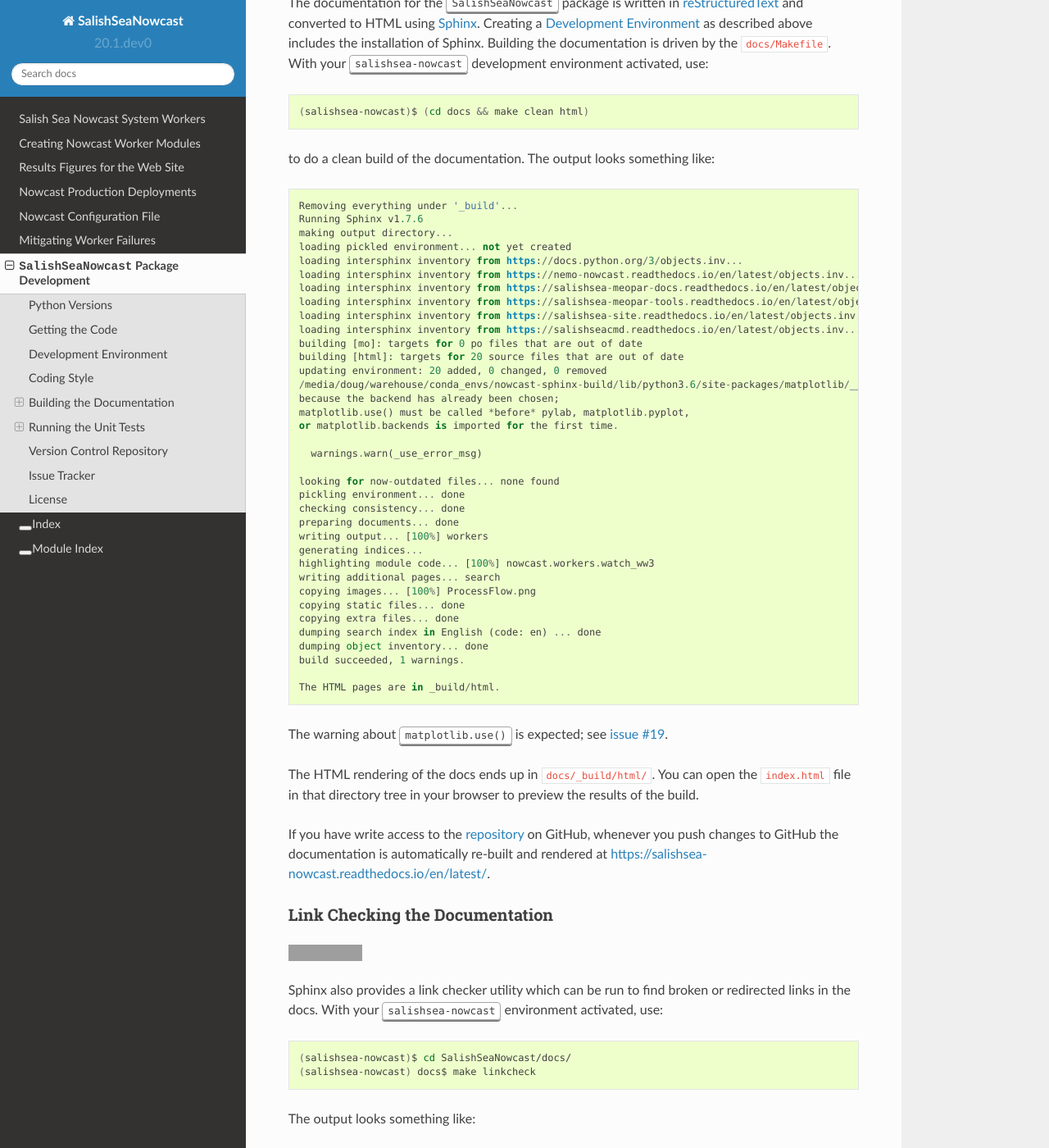
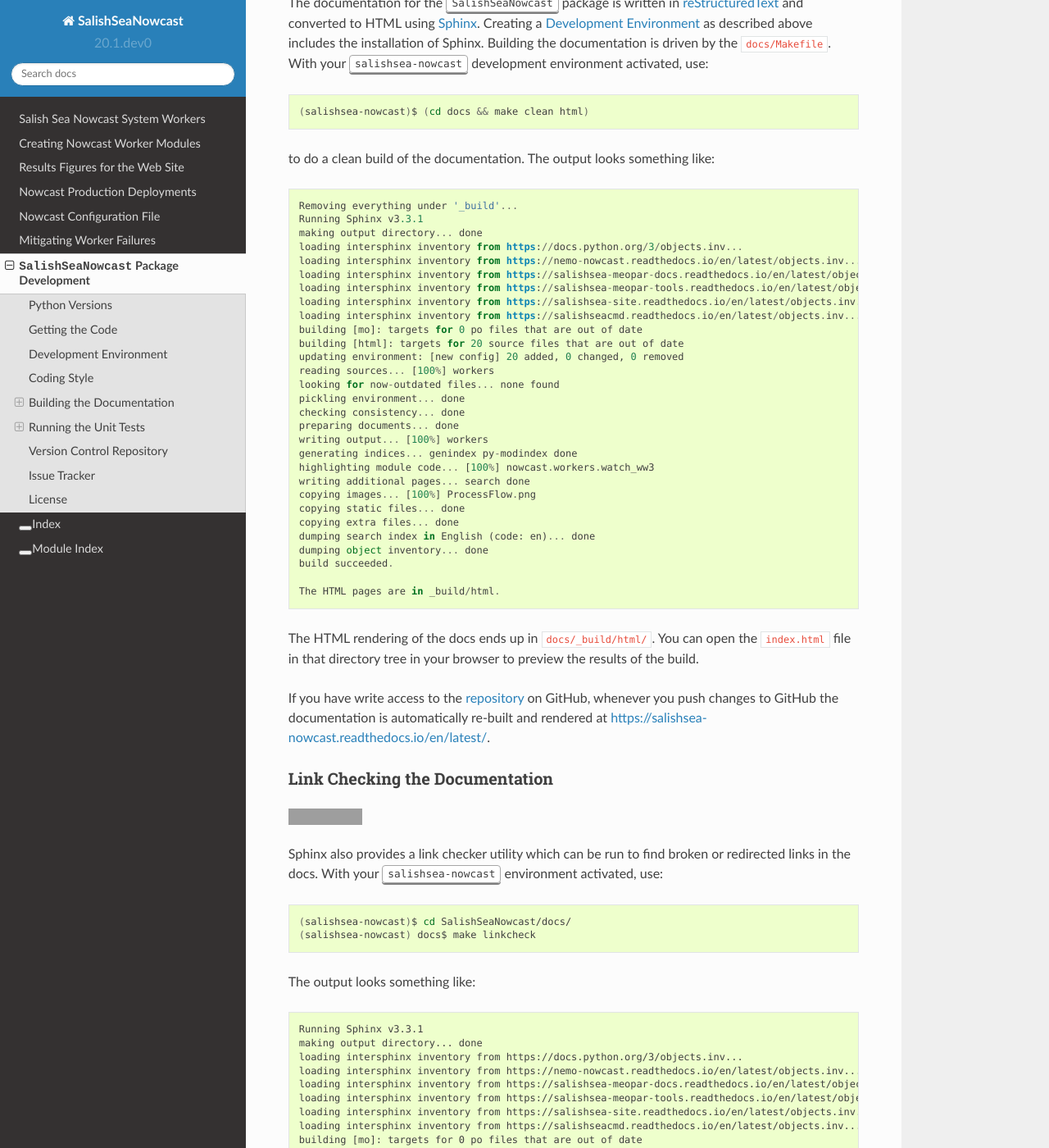
Before and after one commit to SalishSeaCast/SalishSeaNowcast, a Sphinx documentation site: the page built from docs/pkg_development.rst, in a window 1280 px wide and 1400 px high, scrolled down 2700 px. Shown: the whole window at 82% size. Built offline with Sphinx 7.4.7 and the Read the Docs theme 2.0.0, drawn with Linux system fonts in a browser that asks for light colours; grey boxes are pictures that could not be loaded.

Commit message:
Update sample output of `make clean html` in docs.

```diff
--- a/docs/pkg_development.rst
+++ b/docs/pkg_development.rst
@@ -226,9 +226,8 @@
 The output looks something like::
 
   Removing everything under '_build'...
-  Running Sphinx v1.7.6
-  making output directory...
-  loading pickled environment... not yet created
+  Running Sphinx v3.3.1
+  making output directory... done
   loading intersphinx inventory from https://docs.python.org/3/objects.inv...
   loading intersphinx inventory from https://nemo-nowcast.readthedocs.io/en/latest/objects.inv...
   loading intersphinx inventory from https://salishsea-meopar-docs.readthedocs.io/en/latest/objects.inv...
@@ -237,34 +236,24 @@
   loading intersphinx inventory from https://salishseacmd.readthedocs.io/en/latest/objects.inv...
   building [mo]: targets for 0 po files that are out of date
   building [html]: targets for 20 source files that are out of date
-  updating environment: 20 added, 0 changed, 0 removed
-  /media/doug/warehouse/conda_envs/nowcast-sphinx-build/lib/python3.6/site-packages/matplotlib/__init__.py:1357: UserWarning:  This call to matplotlib.use() has no effect
-  because the backend has already been chosen;
-  matplotlib.use() must be called *before* pylab, matplotlib.pyplot,
-  or matplotlib.backends is imported for the first time.
-
-    warnings.warn(_use_error_msg)
-
+  updating environment: [new config] 20 added, 0 changed, 0 removed
+  reading sources... [100%] workers
   looking for now-outdated files... none found
   pickling environment... done
   checking consistency... done
   preparing documents... done
   writing output... [100%] workers
-  generating indices...
+  generating indices... genindex py-modindex done
   highlighting module code... [100%] nowcast.workers.watch_ww3
-  writing additional pages... search
+  writing additional pages... search done
   copying images... [100%] ProcessFlow.png
   copying static files... done
   copying extra files... done
-  dumping search index in English (code: en) ... done
+  dumping search index in English (code: en)... done
   dumping object inventory... done
-  build succeeded, 1 warnings.
+  build succeeded.
 
   The HTML pages are in _build/html.
-
-The warning about :kbd:`matplotlib.use()` is expected; see `issue #19`_.
-
-.. _issue #19: https://github.com/SalishSeaCast/SalishSeaNowcast/issues/19
 
 The HTML rendering of the docs ends up in :file:`docs/_build/html/`.
 You can open the :file:`index.html` file in that directory tree in your browser to preview the results of the build.
```
